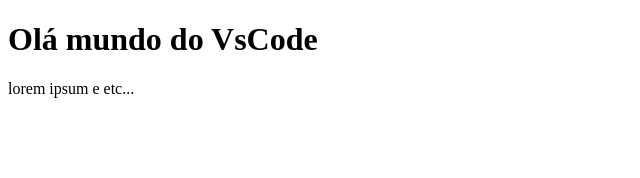
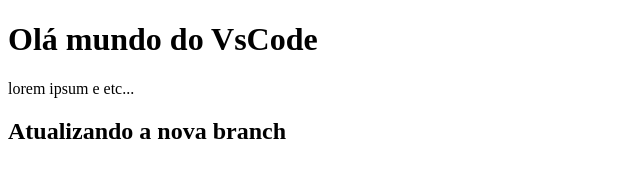
Before and after one commit to viniciuzrock/teste-vscode, a plain HTML site: page index.html in a window 1280 px wide. Shown: the whole page, without its empty margins (0-640 px from the left). Drawn offline with Linux system fonts and the light colour scheme.

Commit message:
update feature2

```diff
--- a/index.html
+++ b/index.html
@@ -9,5 +9,7 @@
 <body>
     <h1>Olá mundo do VsCode</h1>
     <p>lorem ipsum e etc...</p>
+
+    <h2>Atualizando a nova branch</h2>
 </body>
 </html>
```
